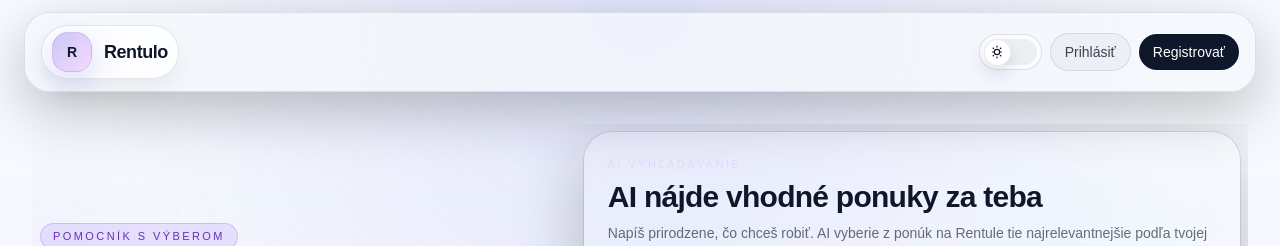
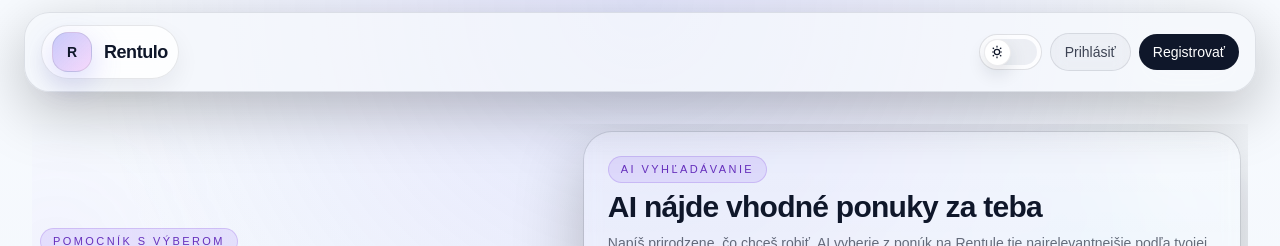
Before and after one commit to marek3993/Rentulo, a Next.js app: page / in a window 1280 px wide. Shown: the top 246 px of the page. Built offline with nearby package versions, Linux system fonts and the light colour scheme; no server answers.

Commit message:
APP: improve light mode eyebrow label contrast

```diff
--- a/src/app/page.tsx
+++ b/src/app/page.tsx
@@ -323,9 +323,7 @@ export default function Home() {
             <div className="relative order-1 lg:order-2 lg:w-full lg:max-w-[42rem] lg:justify-self-end xl:max-w-[43rem]">
               <div className="rounded-[1.75rem] bg-[linear-gradient(180deg,rgba(255,255,255,0.09),rgba(255,255,255,0.04))] p-4 shadow-[0_22px_70px_rgba(0,0,0,0.24)] ring-1 ring-white/10 backdrop-blur-sm sm:p-5 md:p-6">
                 <div>
-                  <div className="text-[11px] font-medium uppercase tracking-[0.22em] text-violet-200/78">
-                    AI vyhľadávanie
-                  </div>
+                  <SectionEyebrow>AI vyhľadávanie</SectionEyebrow>
                   <h2 className="mt-1.5 text-2xl font-semibold tracking-tight text-white md:text-3xl">
                     AI nájde vhodné ponuky za teba
                   </h2>
```
